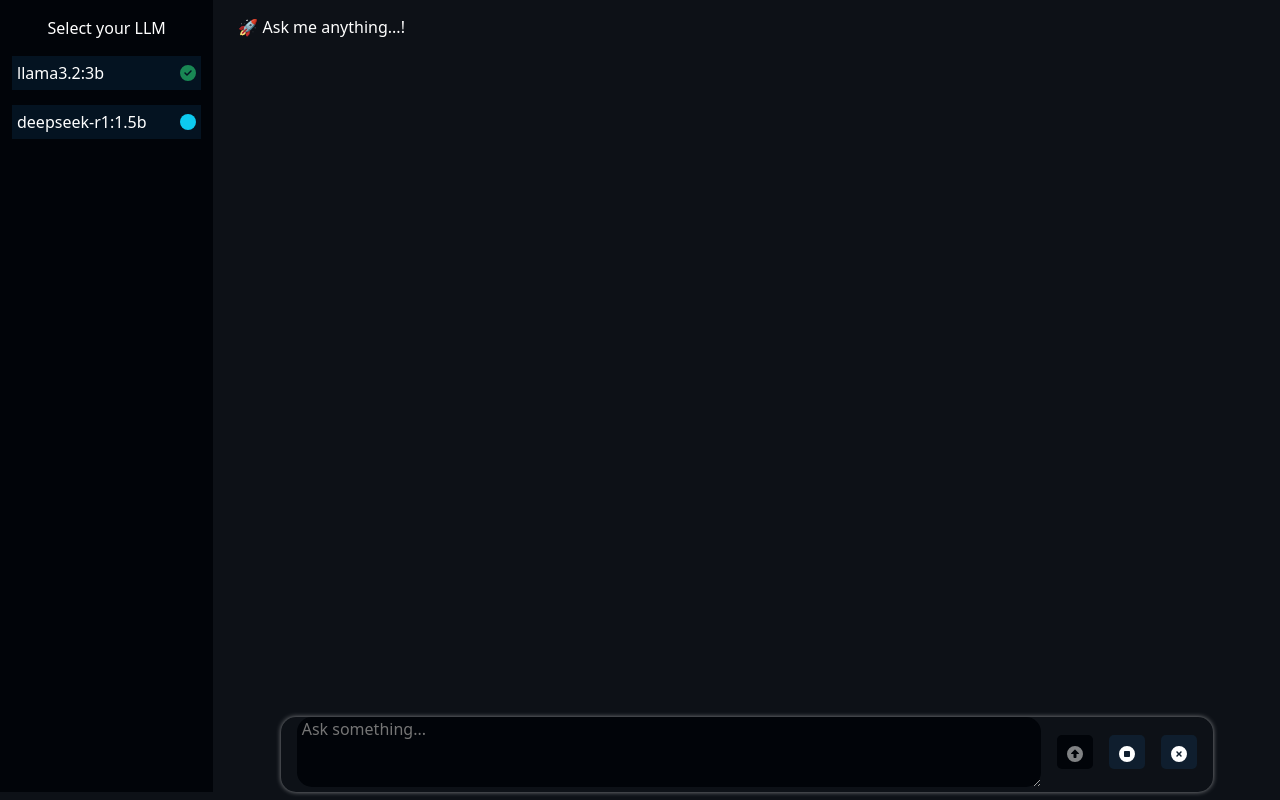
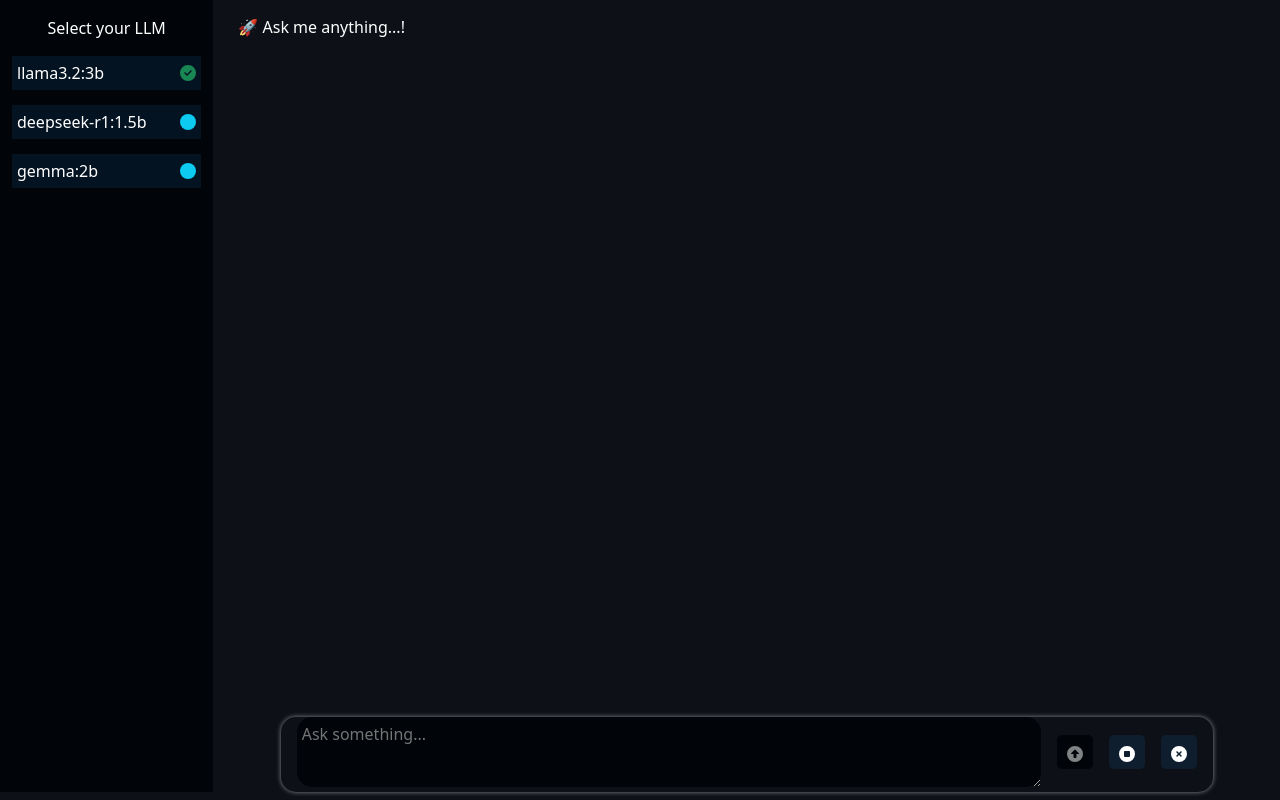
Before and after one commit to Rahul1475/LocAI, a React (Create React App) app in the folder frontend/: page / in a window 1280 px wide. Built offline with nearby package versions, Linux system fonts and the light colour scheme.

Commit message:
padding fix

```diff
--- a/frontend/src/App.css
+++ b/frontend/src/App.css
@@ -58,7 +58,7 @@ body {
   box-shadow: 0px 0px 5px 0px rgba(255, 255, 255, 0.5);
 }
 .bottom_section textarea {
-  padding: 0px 5px 0px 5px;
+  padding: 5px 5px 5px 5px;
   height: 70px;
   width: 90%;
   background-color: var(--theme2);
--- a/frontend/src/App.jsx
+++ b/frontend/src/App.jsx
@@ -36,6 +36,18 @@ function App() {
               <FaCircle className="text-info" />
             )}
           </div>
+          <div
+            className="link"
+            onClick={() => setSelectedLLM("gemma:2b")}
+          >
+            gemma:2b
+            {selectedLLM === "gemma:2b" && (
+              <FaCircleCheck className="text-success" />
+            )}
+            {selectedLLM !== "gemma:2b" && (
+              <FaCircle className="text-info" />
+            )}
+          </div>
         </div>
         <div className="col-10 p-0">
           <div className="all_chat">
```
